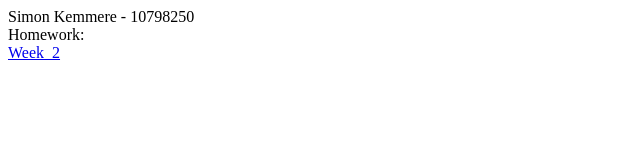
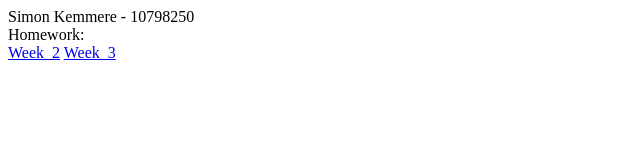
Before and after one commit to MinorDelay/Dataprocessing, a plain HTML site: page index.html in a window 1280 px wide. Shown: the full height of the page, 0-640 px from the left. Drawn offline with Linux system fonts and the light colour scheme.

Commit message:
update index

```diff
--- a/index.html
+++ b/index.html
@@ -9,5 +9,6 @@
     <a>Homework:</a>
   </br>
       <a href="https://minordelay.github.io/Dataprocessing/Homework/Week_2/tempData.html">Week_2</a>
+      <a href="https://minordelay.github.io/Dataprocessing/Homework/Week_3/index.html">Week_3</a>
   </body>
 </html>
```
